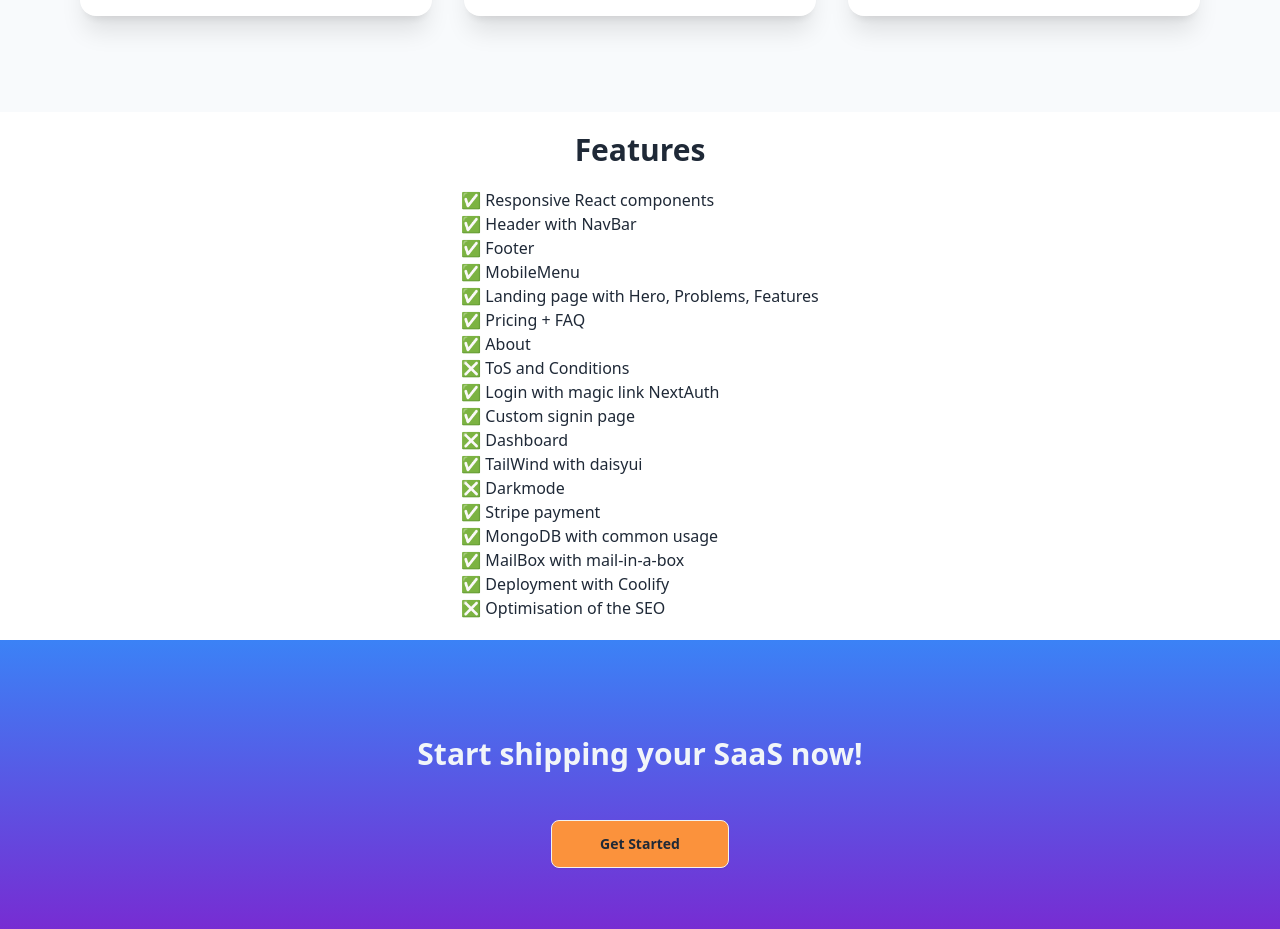
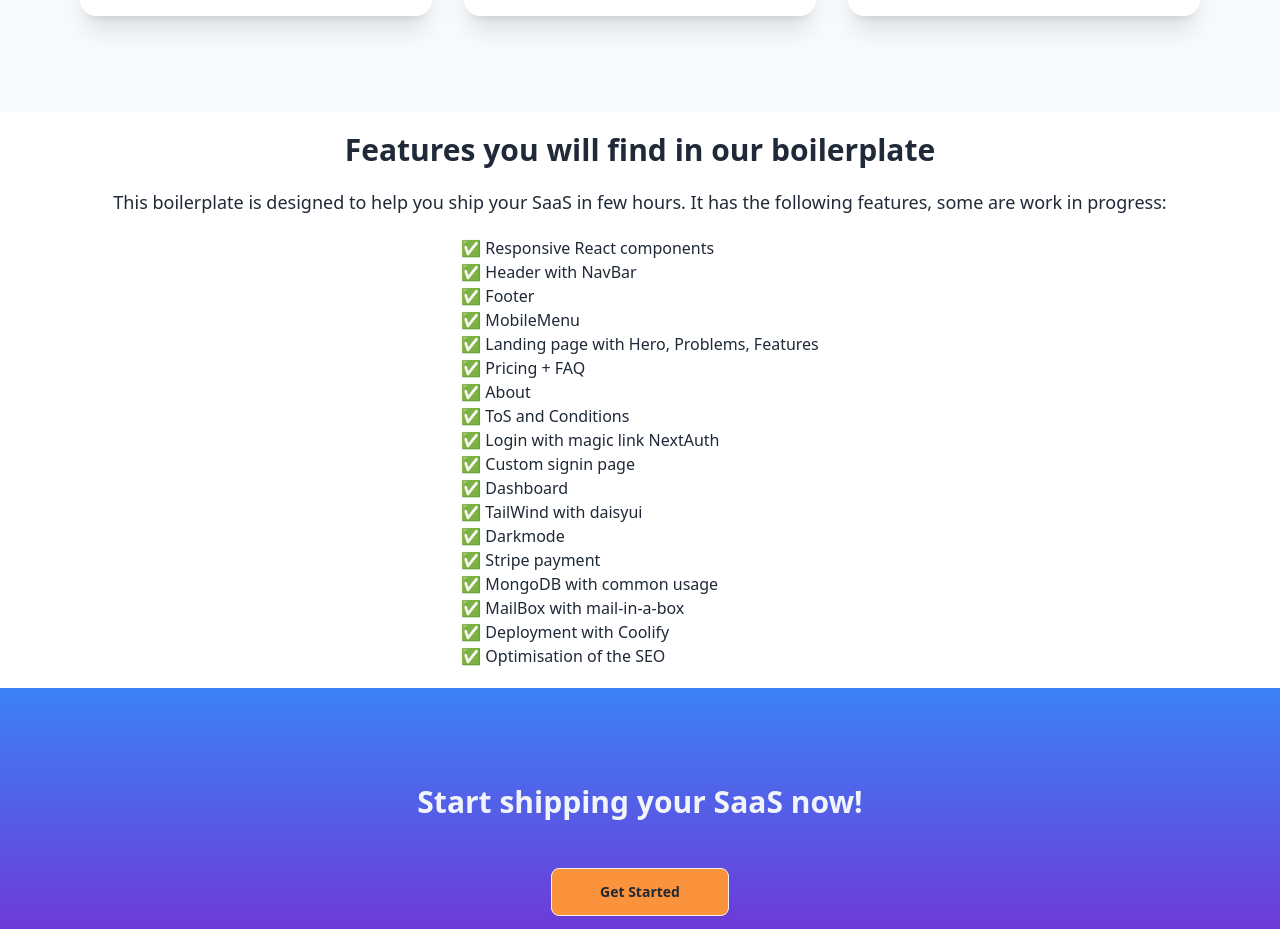
Before and after one commit to nazimboudeffa/rapidosaas-next14-website, a Next.js app: page / in a window 1280 px wide. Shown: the part 880-1809 px from the top of the page. Built offline with nearby package versions, Linux system fonts and the light colour scheme.

Commit message:
Added some text

```diff
--- a/src/components/home/Features2.js
+++ b/src/components/home/Features2.js
@@ -1,7 +1,8 @@
 export default function Features2 () {
   return (
     <div className="flex flex-col items-center justify-center mb-5">
-      <h1 className="text-3xl font-bold mt-5 mb-5">Features</h1>
+      <h1 className="text-3xl font-bold mt-5 mb-5">Features you will find in our boilerplate</h1>
+      <p className="text-lg mb-5">This boilerplate is designed to help you ship your SaaS in few hours. It has the following features, some are work in progress:</p>
         <ul>
         <li>
         ✅ Responsive React components
@@ -25,7 +26,7 @@ export default function Features2 () {
         ✅ About
         </li>
         <li>
-        ❎ ToS and Conditions
+        ✅ ToS and Conditions
         </li>
         <li>
         ✅ Login with magic link NextAuth
@@ -34,13 +35,13 @@ export default function Features2 () {
         ✅ Custom signin page
         </li>
         <li>
-        ❎ Dashboard
+        ✅ Dashboard
         </li>
         <li>
         ✅ TailWind with daisyui
         </li>
         <li>
-        ❎ Darkmode
+        ✅ Darkmode
         </li>
         <li>
         ✅ Stripe payment
@@ -55,7 +56,7 @@ export default function Features2 () {
         ✅ Deployment with Coolify
         </li>
         <li>
-        ❎ Optimisation of the SEO
+        ✅ Optimisation of the SEO
         </li>
         </ul>
     </div>
```
